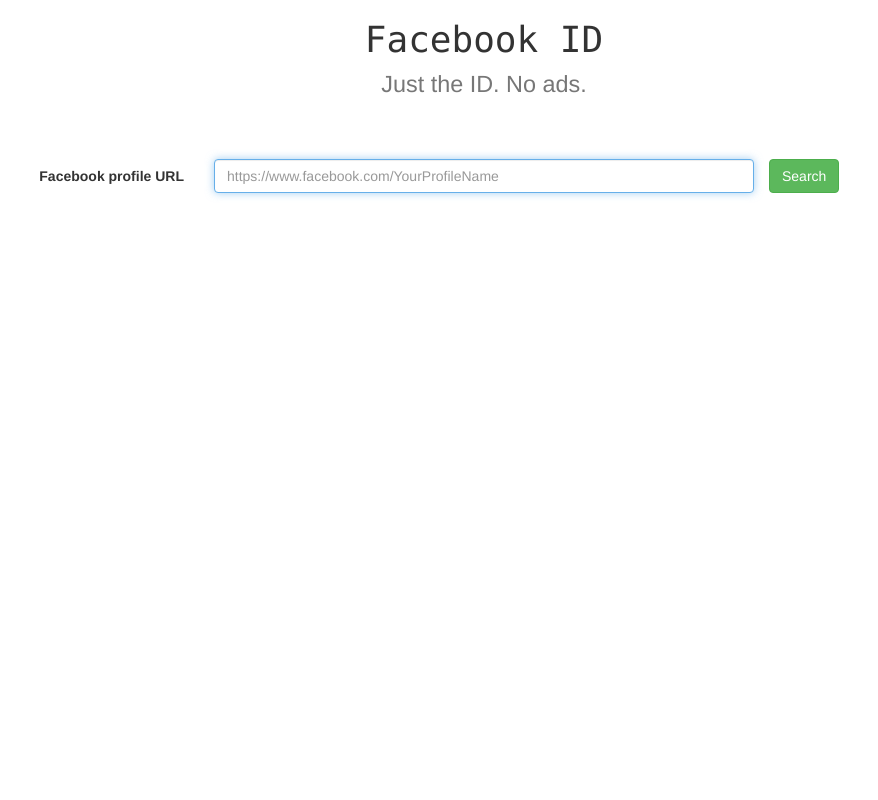
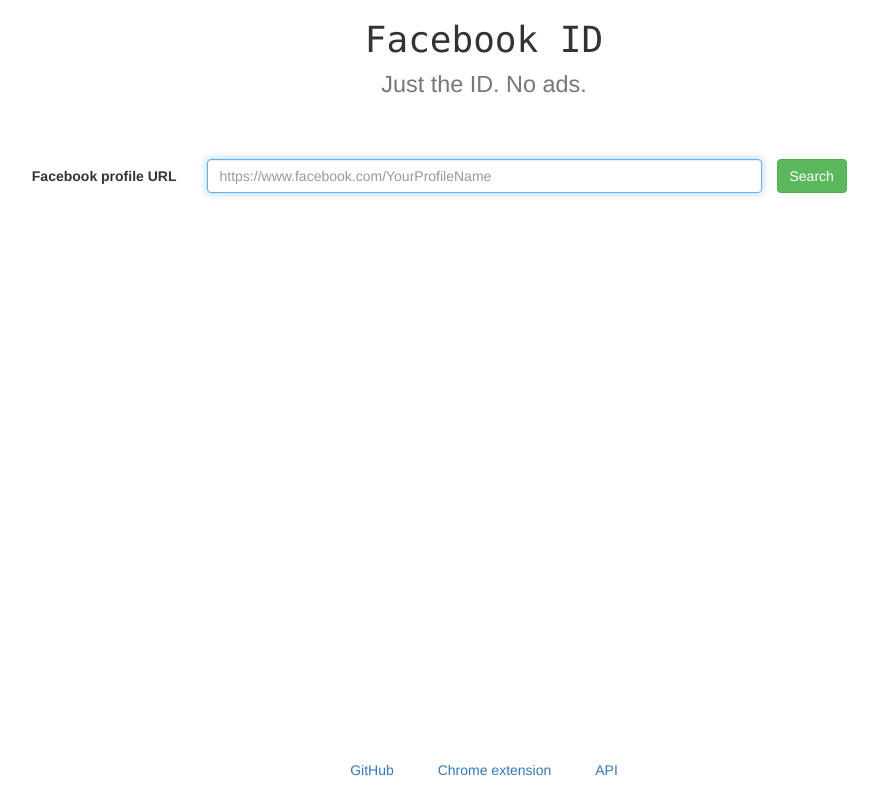
Before and after one commit to Varal7/fb-id, a website: page frontend/index.html in a window 1280 px wide. Shown: the whole page, without its empty margins (156-1034 px from the left). Drawn offline with nearby package versions, Linux system fonts and the light colour scheme.

Commit message:
Add links

```diff
--- a/frontend/index.html
+++ b/frontend/index.html
@@ -7,6 +7,7 @@
         <meta name="description" content="Find my Facebook ID">
         <meta name="author" content="">
         <link rel="stylesheet" href="https://maxcdn.bootstrapcdn.com/bootstrap/3.3.7/css/bootstrap.min.css" integrity="sha384-BVYiiSIFeK1dGmJRAkycuHAHRg32OmUcww7on3RYdg4Va+PmSTsz/K68vbdEjh4u" crossorigin="anonymous">
+        <link rel="stylesheet" href="style.css">
         <title>Facebook ID</title>
     </head>
 
@@ -15,10 +16,10 @@
         </div>
         <div class="container">
             <p> <br /> <br /> </p>
-            <form id="form" class="form-horizontal"
+            <form id="form" class="form-horizontal">
                 <div class="form-group">
-                        <label class="col-xs-3 control-label">Facebook profile URL</label>
-                        <div class="col-xs-6">
+                        <label class="col-md-3 control-label">Facebook profile URL</label>
+                        <div class="col-md-6">
                             <input type="url" class="form-control" id="search-input" name="profile_url" autofocus="autofocus"
                                 placeholder="https://www.facebook.com/YourProfileName"
                                 data-fv-uri-message="The website address is not valid" />
@@ -32,7 +33,15 @@
             <p><br /></p>
             <div class="text-center" id="links">
             </div>
+
         </div>
+
+
+            <div class="credits">
+                <a title="GitHub repository for FB ID" href="https://github.com/Varal7/fb-id">GitHub</a>
+                <a title="Chrome extension for showing FB id" href="http://vrac.varal7.fr/fbid-chrome-extension.crx">Chrome extension</a>
+                <a title="API for finding the Facebook id" href="https://api.fbid.varal7.fr">API</a><br /><br />
+            </div>
 
         <script src="https://code.jquery.com/jquery-3.1.1.min.js" integrity="sha256-hVVnYaiADRTO2PzUGmuLJr8BLUSjGIZsDYGmIJLv2b8=" crossorigin="anonymous"></script>
         <script src="https://maxcdn.bootstrapcdn.com/bootstrap/3.3.7/js/bootstrap.min.js" integrity="sha384-Tc5IQib027qvyjSMfHjOMaLkfuWVxZxUPnCJA7l2mCWNIpG9mGCD8wGNIcPD7Txa" crossorigin="anonymous"></script>
--- /dev/null
+++ b/frontend/style.css
@@ -0,0 +1,11 @@
+.credits {
+  width: 100%;
+  text-align: center;
+  position: absolute;
+  bottom: 0;
+}
+.credits a {
+  display: inline-block;
+  margin-left: 20px;
+  margin-right: 20px;
+}
```
